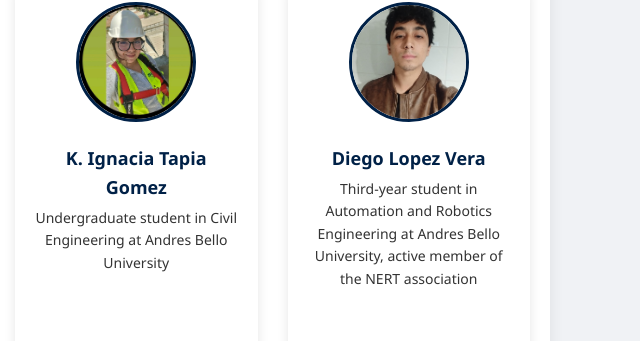
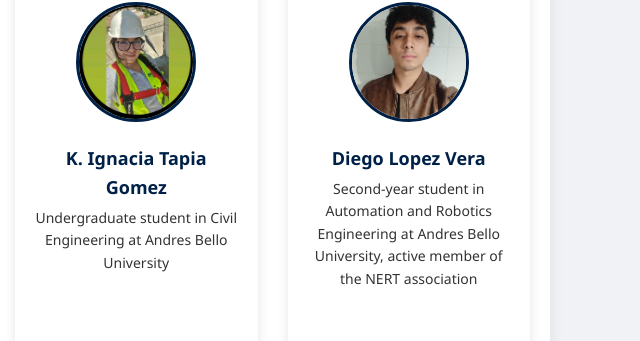
Before and after one commit to alejapinzonf/prueba_andesV2, a plain HTML site: page index.html in a window 1280 px wide. Shown: the part 3288-3629 px from the top of the page, 640-1280 px from the left. Drawn offline with nearby package versions, Linux system fonts and the light colour scheme.

Commit message:
Update index.html

```diff
--- a/index.html
+++ b/index.html
@@ -152,7 +152,7 @@
       <div class="card">
         <img src="img/members/diego.jpg" alt="Diego Lopez" />
         <h3>Diego Lopez Vera</h3>
-        <p>Third-year student in Automation and Robotics Engineering at Andres Bello University, active member of the NERT association</p>
+        <p>Second-year student in Automation and Robotics Engineering at Andres Bello University, active member of the NERT association</p>
       </div>
       <div class="card">
         <img src="img/members/juan.jpg" alt="Juan Rivera" />
```
